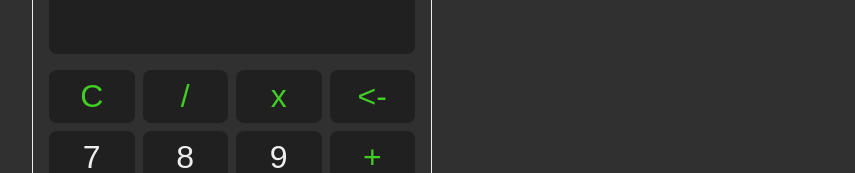
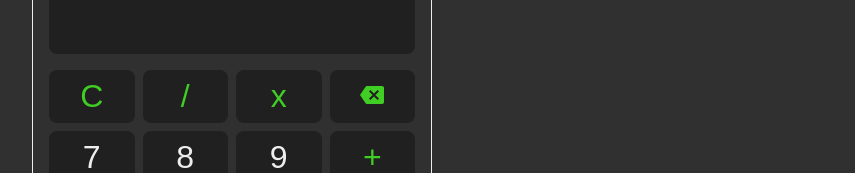
Before and after one commit to Marceometry/Calculadora-React, a React (Create React App) app: page / in a window 1280 px wide. Shown: the part 265-438 px from the top of the page, without its empty margins (408-1263 px from the left). Built offline with nearby package versions, Linux system fonts and the light colour scheme.

Commit message:
add backspace icon

```diff
--- /dev/null
+++ b/src/assets/Backspace.jsx
@@ -0,0 +1,3 @@
+export function Backspace() {
+    return <svg xmlns="http://www.w3.org/2000/svg" height="24px" viewBox="0 0 24 24" width="24px" fill="var(--green)"><path d="M0 0h24v24H0z" fill="none"/><path d="M22 3H7c-.69 0-1.23.35-1.59.88L0 12l5.41 8.11c.36.53.9.89 1.59.89h15c1.1 0 2-.9 2-2V5c0-1.1-.9-2-2-2zm-3 12.59L17.59 17 14 13.41 10.41 17 9 15.59 12.59 12 9 8.41 10.41 7 14 10.59 17.59 7 19 8.41 15.41 12 19 15.59z"/></svg>
+}
--- a/src/components/Keyboard/index.jsx
+++ b/src/components/Keyboard/index.jsx
@@ -1,3 +1,4 @@
+import { Backspace } from '../../assets/Backspace'
 import { useCalculator } from '../../contexts/CalculatorContext'
 import { InputButton } from './InputButton'
 import StyledKeyboard from './styles'
@@ -11,7 +12,7 @@ export function Keyboard() {
                 <button onClick={clearScreen} className="coloured">C</button>
                 <InputButton className="coloured">/</InputButton>
                 <InputButton className="coloured">x</InputButton>
-                <button onClick={deleteLastCharacter} className="coloured">{'<-'}</button>
+                <button onClick={deleteLastCharacter} className="coloured"><Backspace /></button>
             </div>
 
             <div className="grid row">
--- a/src/utils/handleDeleteLast.js
+++ b/src/utils/handleDeleteLast.js
@@ -1,4 +1,6 @@
 export function handleDeleteLast(currentValue) {
+    if (currentValue.length === 0) return
+
     const newScreenValue = currentValue.reduce((array, character, index) => {
         if (index === currentValue.length - 2 && character === ' ') return array
         if (index === currentValue.length - 1) return array
```
